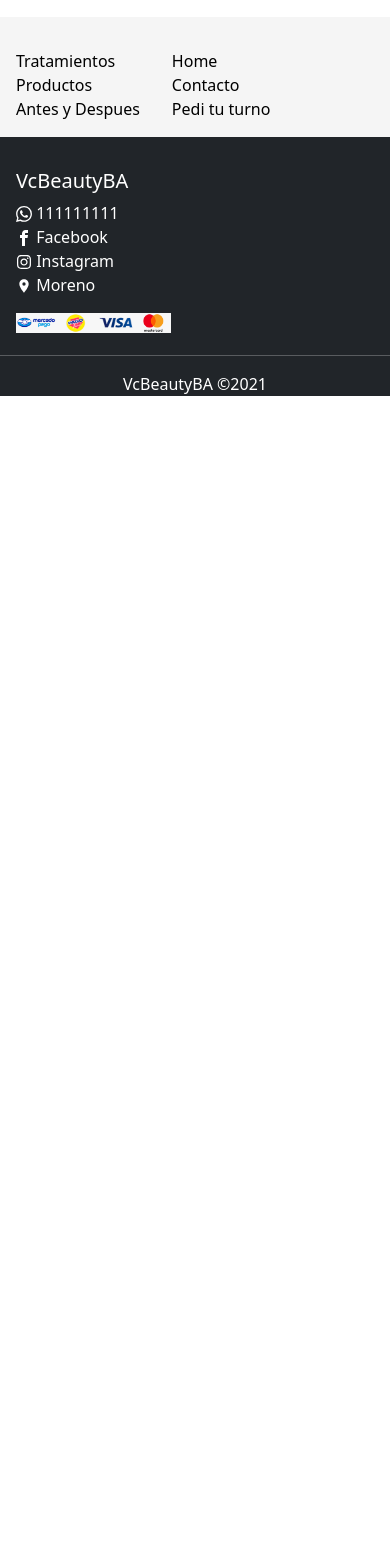
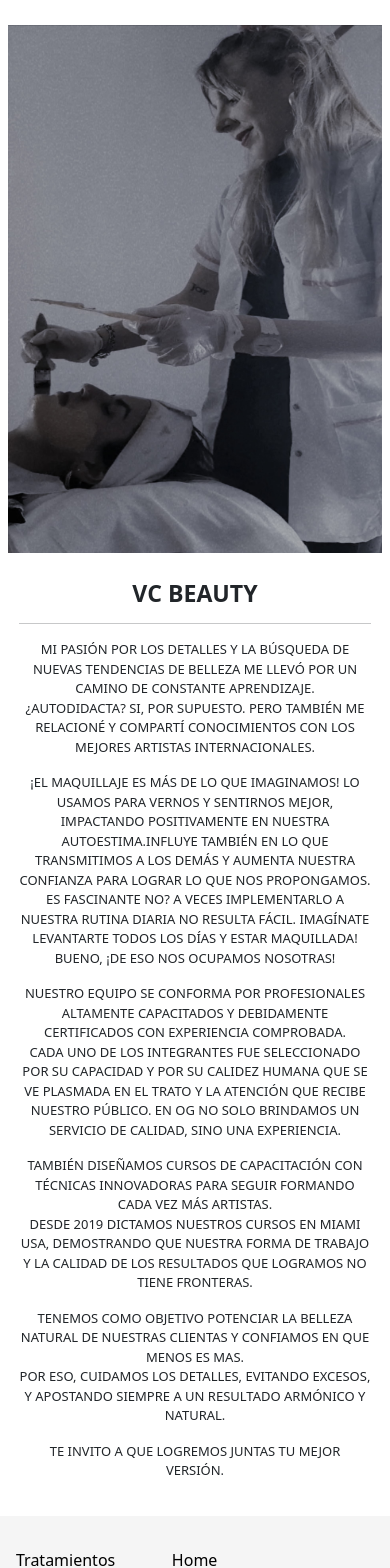
Before and after one commit to DanMartinez01/VcBeautyBA, a Next.js app: page / in a window 390 px wide. Shown: the part 1380-2948 px from the top of the page. Before the commit the page ends 1792 px from the top, so only its background shows below. Built offline with nearby package versions, Linux system fonts and the light colour scheme.

Commit message:
Create AboutMe component and styles.Add Img. Change Footer padding.

```diff
--- /dev/null
+++ b/pages/AboutMe/AboutMe.js
@@ -0,0 +1,42 @@
+import styles from './AboutMe.module.css';
+import Image from 'next/image';
+import aboutMeImg from '../Assets/vic.jpeg';
+export const AboutMe = () => {
+  return (
+    <div className={styles.container}>
+
+      <Image className={styles.AboutMeImg}
+        src={aboutMeImg}
+        width="1700px"
+        height="2400px"
+      />
+      <div className={styles.aboutMeText}>
+        <h3 className={styles.aboutMeTitle}><b>VC BEAUTY</b></h3>
+        <hr />
+        <p>
+          MI PASIÓN POR LOS DETALLES Y LA BÚSQUEDA DE NUEVAS TENDENCIAS DE BELLEZA ME LLEVÓ POR UN CAMINO DE CONSTANTE APRENDIZAJE.<br />¿AUTODIDACTA? SI, POR SUPUESTO. PERO TAMBIÉN ME RELACIONÉ Y COMPARTÍ CONOCIMIENTOS CON LOS MEJORES ARTISTAS INTERNACIONALES.
+        </p>
+
+        <p>
+
+          ¡EL MAQUILLAJE ES MÁS DE LO QUE IMAGINAMOS! LO USAMOS PARA VERNOS Y SENTIRNOS MEJOR, IMPACTANDO POSITIVAMENTE EN NUESTRA AUTOESTIMA.INFLUYE TAMBIÉN EN LO QUE TRANSMITIMOS A LOS DEMÁS Y AUMENTA NUESTRA CONFIANZA PARA LOGRAR LO QUE NOS PROPONGAMOS.<br /> ES FASCINANTE NO? A VECES IMPLEMENTARLO A NUESTRA RUTINA DIARIA NO RESULTA FÁCIL. IMAGÍNATE LEVANTARTE TODOS LOS DÍAS Y ESTAR MAQUILLADA! BUENO, ¡DE ESO NOS OCUPAMOS NOSOTRAS! <br />
+        </p>
+        <p>
+          NUESTRO EQUIPO SE CONFORMA POR PROFESIONALES ALTAMENTE CAPACITADOS Y DEBIDAMENTE CERTIFICADOS CON EXPERIENCIA COMPROBADA. <br />CADA UNO DE LOS INTEGRANTES FUE SELECCIONADO POR SU CAPACIDAD Y POR SU CALIDEZ HUMANA QUE SE VE PLASMADA EN EL TRATO Y LA ATENCIÓN QUE RECIBE NUESTRO PÚBLICO. EN OG NO SOLO BRINDAMOS UN SERVICIO DE CALIDAD, SINO UNA EXPERIENCIA.
+        </p>
+        <p>
+          TAMBIÉN DISEÑAMOS CURSOS DE CAPACITACIÓN CON TÉCNICAS INNOVADORAS PARA SEGUIR FORMANDO CADA VEZ MÁS ARTISTAS. <br />DESDE 2019 DICTAMOS NUESTROS CURSOS EN MIAMI USA, DEMOSTRANDO QUE NUESTRA FORMA DE TRABAJO Y LA CALIDAD DE LOS RESULTADOS QUE LOGRAMOS NO TIENE FRONTERAS.
+        </p>
+        <p>
+          TENEMOS COMO OBJETIVO POTENCIAR LA BELLEZA NATURAL DE NUESTRAS CLIENTAS Y CONFIAMOS EN QUE MENOS ES MAS.<br /> POR ESO, CUIDAMOS LOS DETALLES, EVITANDO EXCESOS, Y APOSTANDO SIEMPRE A UN RESULTADO ARMÓNICO Y NATURAL.
+        </p>
+        <p>
+          TE INVITO A QUE LOGREMOS JUNTAS TU MEJOR VERSIÓN.
+        </p>
+
+      </div>
+    </div>
+  )
+}
+
+export default AboutMe
--- /dev/null
+++ b/pages/AboutMe/AboutMe.module.css
@@ -0,0 +1,27 @@
+.container{
+    padding: 3rem;
+    display:flex;
+    flex-direction:row;
+}
+.aboutMeTitle{
+ font-weight:normal;
+}
+.aboutMeImg{
+    margin-left:0;
+}
+.aboutMeText{
+    padding-left: 1rem;
+    text-align: center;
+    font-size:small;
+    padding: .7rem;
+}
+
+@media (max-width:800px){
+    .container{
+        flex-direction:column;
+        padding: .5rem;
+    }
+    .aboutMeText{
+        margin-top:1rem;
+    }
+}
--- a/pages/Categories/Categories.js
+++ b/pages/Categories/Categories.js
@@ -10,7 +10,6 @@ export const Categories = () => {
                     <div className={styles.CardText}>
                         <a> {item.title}</a>
                     </div>
-
                     <Image
                         src={item.file}
                         width="600px"
--- a/pages/Categories/Categories.module.css
+++ b/pages/Categories/Categories.module.css
@@ -1,7 +1,5 @@
 .container{
     width: 100%;
-    /* background-color: wheat; */
-
     text-align: center;
     padding: 1rem;
     display: flex;
@@ -14,8 +12,6 @@
     margin: 0 auto;
     margin-bottom: 1rem;
     position: relative;
-
-
 }
 .CardText{
     width: 100%;
--- a/pages/Footer/Footer.module.css
+++ b/pages/Footer/Footer.module.css
@@ -2,11 +2,11 @@
 .mainFooter {
     color: #ffffff;
     background-color:#212529;
-    padding-top: 1rem;
+    padding: 1rem;
     position: relative;
     bottom: 0;
     width: 100%;
-    margin-top: 0px;
+    margin-bottom:0px;
   }
 .footerLinks{
     color:white;
@@ -26,13 +26,9 @@
 }
 .payments{
     margin-top: 1rem;
-
     display: inline-block
 }
-/* .paymentIcon{
-    border-radius: 4px;
-  margin:0 auto;
-} */
+
 
 
 .brandName{
--- a/pages/NavComponent.js
+++ b/pages/NavComponent.js
@@ -3,7 +3,7 @@ import { FaInstagram } from 'react-icons/fa';
 
 export const NavComponent = () => {
     return (
-        <Navbar bg="transparent" expand="lg" sticky="top" navbar="light" >
+        <Navbar bg="transparent" expand="lg" sticky="top" navbar="dark" >
             < Container >
                 <Navbar.Brand href="#home">Vc Beauty BA</Navbar.Brand>
                 <Navbar.Toggle aria-controls="basic-navbar-nav" />
--- a/pages/_app.js
+++ b/pages/_app.js
@@ -5,6 +5,7 @@ import NavComponent from './NavComponent';
 import Carrousel from './Carrousel/Carrousel';
 import Categories from './Categories/Categories';
 import InfoSection from './InfoSection/InfoSection';
+import AboutMe from './AboutMe/AboutMe';
 import Footer from '../pages/Footer/Footer';
 
 import { SiWhatsapp } from 'react-icons/si';
@@ -29,7 +30,7 @@ function MyApp({ Component, pageProps }) {
       <Carrousel />
       <Categories />
       {/* <Component {...pageProps} /> */}
-
+      <AboutMe/>
       <InfoSection />
       <Footer />
     </>
--- a/pages/index.js
+++ b/pages/index.js
@@ -1,6 +1,5 @@
-import Head from 'next/head'
-import Image from 'next/image'
-import styles from '../styles/Home.module.css'
+import Head from 'next/head';
+import styles from '../styles/Home.module.css';
 
 export default function Home() {
   return (
```
Also changed, not shown: pages/Assets/vic.jpeg (added).
